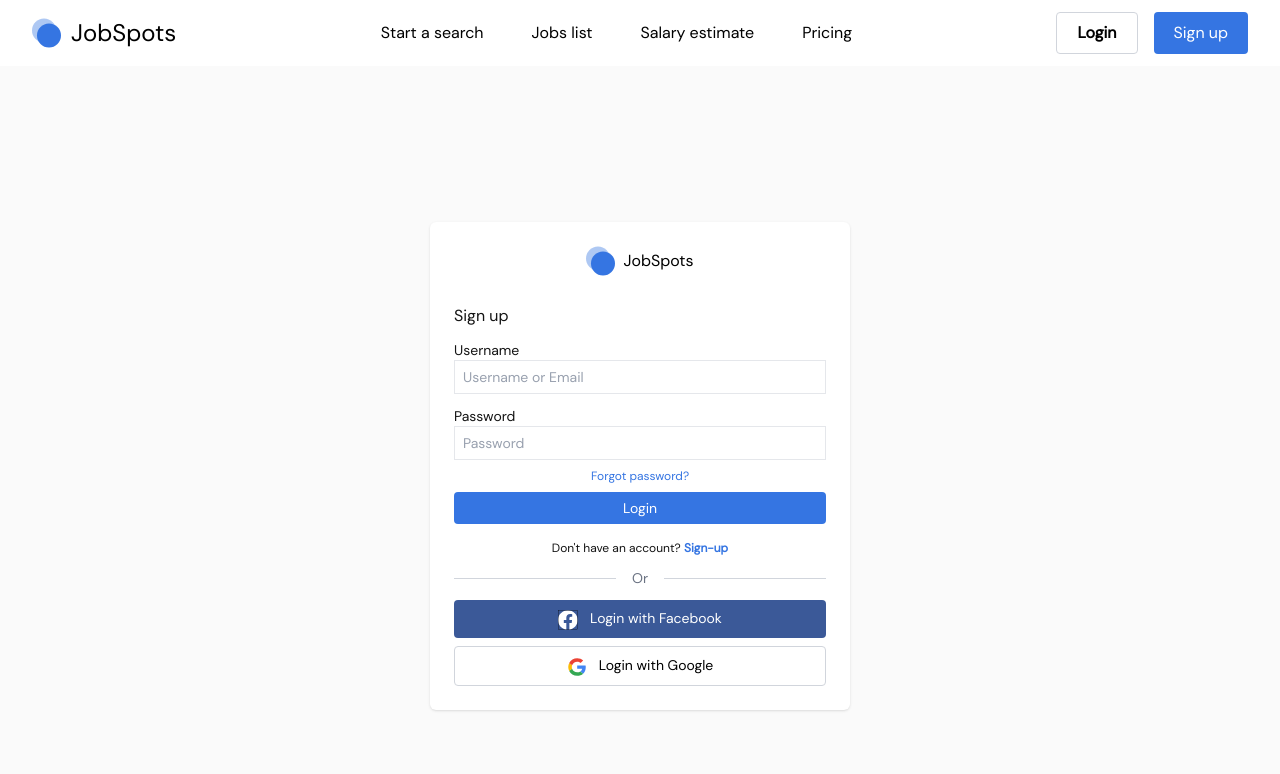
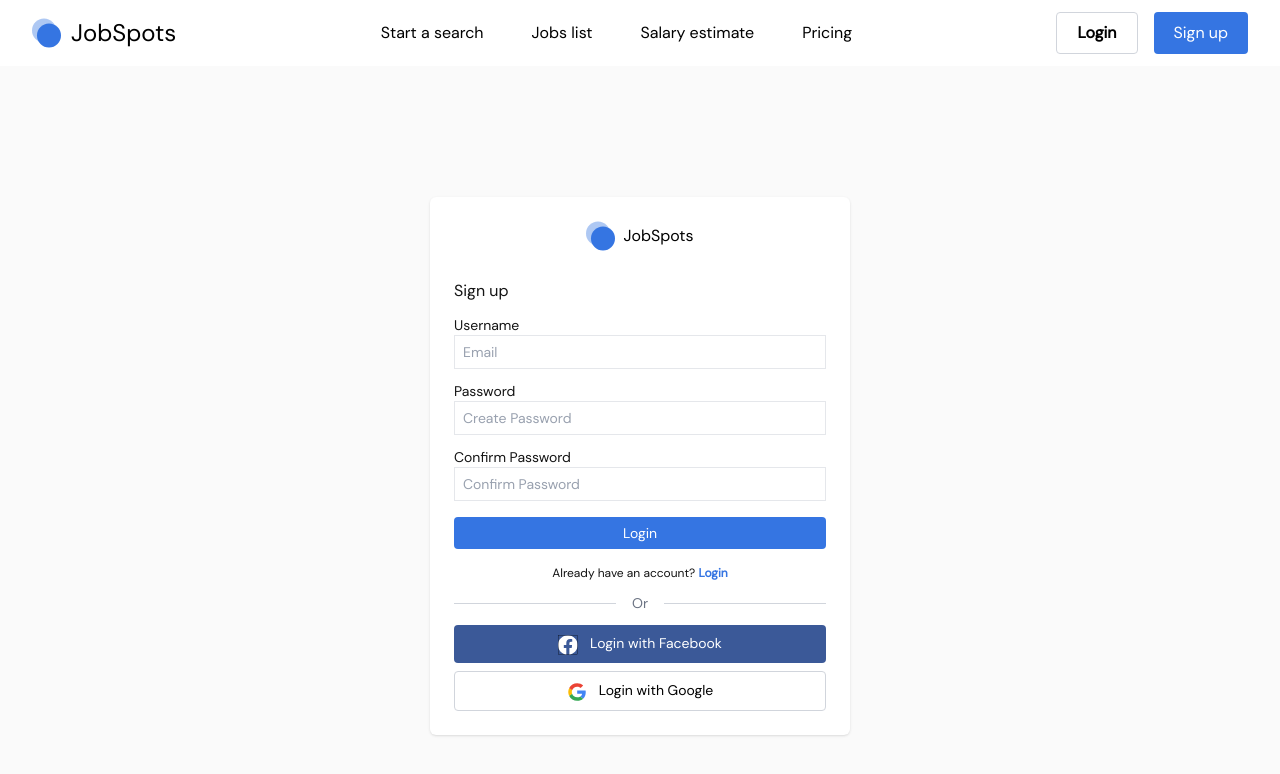
Before and after one commit to IamSim0419/job-offer-platform-ts-vue, a Vue app: page /sign-up in a window 1280 px wide. Shown: the top 774 px of the page. Built offline with nearby package versions, Linux system fonts and the light colour scheme.

Commit message:
Create a sign up form

```diff
--- a/src/views/LoginView.vue
+++ b/src/views/LoginView.vue
@@ -11,7 +11,7 @@
           <h2>JobSpots</h2>
         </div>
 
-        <h3 class="text-[#141414]">Login</h3>
+        <h3 class="text-[#141414]">login</h3>
         <div class="username">
           <label for="username">Username</label>
           <input type="text" id="username" placeholder="Username or Email" />
--- a/src/views/SignupView.vue
+++ b/src/views/SignupView.vue
@@ -14,17 +14,22 @@
         <h3 class="text-[#141414]">Sign up</h3>
         <div class="username">
           <label for="username">Username</label>
-          <input type="text" id="username" placeholder="Username or Email" />
+          <input type="text" id="username" placeholder="Email" />
         </div>
-        <div class="email">
+        <div class="password">
           <label for="password">Password</label>
-          <input type="password" id="password" placeholder="Password" />
-          <p class="forgot-password">Forgot password?</p>
+          <input type="password" id="password" placeholder="Create Password" />
+          <label for="confirm-password">Confirm Password</label>
+          <input
+            type="password"
+            id="confirm-password"
+            placeholder="Confirm Password"
+          />
           <button class="login-btn">Login</button>
           <p class="">
-            Don't have an account?
+            Already have an account?
             <span>
-              <RouterLink to="/sign-up"> Sign-up</RouterLink>
+              <RouterLink to="/login">Login</RouterLink>
             </span>
           </p>
         </div>
@@ -79,15 +84,15 @@
   @apply text-sm text-gray-400;
 }
 .username,
-.email {
+.password {
   @apply flex flex-col text-[#141414];
 }
 
-.email p {
+.password p {
   @apply text-xs mt-2 text-center cursor-pointer;
 }
 
-.email span {
+.password span {
   @apply text-[#3575E2] font-semibold cursor-pointer;
 }
 
@@ -118,11 +123,16 @@
 .btn-container .google {
   @apply bg-white text-black py-2 border border-gray-300 rounded-sm;
 }
-/* .btn-container .fb img {
-  @apply bg-white;
-} */
 
 .btn-container .icon > img {
   @apply w-5 mr-3 inline-block;
 }
+
+label[for="confirm-password"] {
+  @apply mt-3;
+}
+
+input[id="confirm-password"] {
+  @apply mb-2;
+}
 </style>
```
